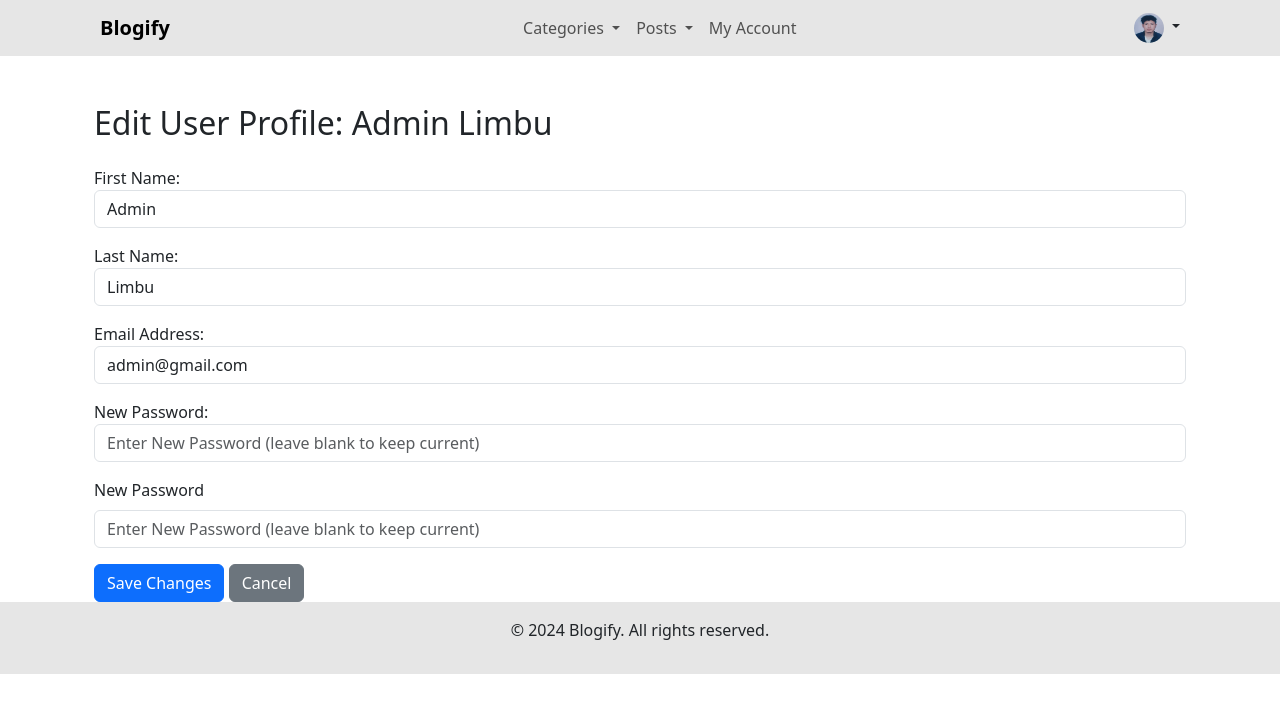
After one commit to nishanlimbuchemjong/Blogify-Python-Django, a Django app: page /Users/admin/edit-user/1/ in a window 1280 px wide. The commit adds this page. Shown: the top 713 px of the page. Run offline with Django 5.2, Linux system fonts and the light colour scheme; a user stored in the database is signed in; data comes from the database, SQL or seed files in the repository; both versions use the stored data as it was after the commit.

Commit message:
[add] EditUserProfile added on admin.

```diff
--- a/User/forms.py
+++ b/User/forms.py
@@ -1,5 +1,6 @@
 from django import forms
 from blog.models import Category, Post
+from .models import CustomUser
 
 class LoginForm(forms.Form):
     email = forms.EmailField(widget=forms.EmailInput(attrs={'placeholder': 'Email', 'class': 'form-control'}))
@@ -74,3 +75,51 @@ class PostForm(forms.ModelForm):
             'category': 'Category',
             'image': 'Upload Image',
         }
+
+class EditUserProfileForm(forms.ModelForm):
+    new_password = forms.CharField(
+        required=False,
+        widget=forms.PasswordInput(attrs={
+            'class': 'form-control',
+            'placeholder': 'Enter New Password (leave blank to keep current)',
+        }),
+        label='New Password'
+    )
+
+    class Meta:
+        model = CustomUser
+        fields = ['first_name', 'last_name', 'email']
+        widgets = {
+            'first_name': forms.TextInput(attrs={
+                'class': 'form-control',
+                'placeholder': 'Enter First Name',
+            }),
+            'last_name': forms.TextInput(attrs={
+                'class': 'form-control',
+                'placeholder': 'Enter Last Name',
+            }),
+            'email': forms.EmailInput(attrs={
+                'class': 'form-control',
+                'placeholder': 'Enter Email',
+            }),
+
+        }
+        labels = {
+            'first_name': 'First Name',
+            'last_name': 'Last Name',
+            'email': 'Email Address',
+        }
+
+    def save(self, commit=True):
+        user = super().save(commit=False)
+        if self.cleaned_data.get('new_password'):
+            user.password = make_password(self.cleaned_data['new_password'])
+        if commit:
+            user.save()
+        return user
+
+    def clean_new_password(self):
+        password = self.cleaned_data.get('new_password')
+        if password and len(password) < 8:
+            raise ValidationError("Password must be at least 8 characters long.")
+        return password
--- a/User/templates/admin/admin_base.html
+++ b/User/templates/admin/admin_base.html
@@ -50,9 +50,9 @@
                     <li class="nav-item">
                         <a class="nav-link" href="{% url 'admin_my_account' %}">My Account</a>
                     </li>
-                    <li class="nav-item">
-                        <a class="nav-link" href="#">Contact</a>
-                    </li>
+<!--                    <li class="nav-item">-->
+<!--                        <a class="nav-link" href="#">Contact</a>-->
+<!--                    </li>-->
 
 
                 </ul>
@@ -64,7 +64,7 @@
                     <img src="{{ request.user.profile_picture.url }}" alt="Profile" class="rounded-circle" width="30" height="30">
                 </a>
                 <ul class="dropdown-menu" aria-labelledby="profileDropdown">
-                    <li><a class="dropdown-item" href="#">Edit Profile</a></li>
+                    <li><a class="dropdown-item" href="{% url 'edit_user_profile' user.id%}">Edit Profile</a></li>
                     <li><a class="dropdown-item" href="{% url 'logout' %}">Logout</a></li>
                 </ul>
             </div>
--- /dev/null
+++ b/User/templates/admin/edit_user_profile.html
@@ -0,0 +1,22 @@
+{% extends 'admin/admin_base.html' %}
+
+{% block title %}Edit User Profile{% endblock %}
+
+{% block content %}
+<div class="container mt-5">
+    <h2 class="mb-4">Edit User Profile: {{ user.first_name }} {{ user.last_name }}</h2>
+
+    <form method="post">
+        {% csrf_token %}
+        {{ form.as_p }}
+
+        <div class="mb-3">
+            <label for="new_password" class="form-label">New Password</label>
+            {{ form.new_password }}
+        </div>
+
+        <button type="submit" class="btn btn-primary">Save Changes</button>
+        <a href="{% url 'admin_home' %}" class="btn btn-secondary">Cancel</a>
+    </form>
+</div>
+{% endblock %}
--- a/User/urls.py
+++ b/User/urls.py
@@ -41,7 +41,7 @@ urlpatterns = [
     path('post/<int:post_id>/edit/', views.AdminEditPost, name='admin_edit_post'),
     path('post/<int:post_id>/delete/', views.AdminDeletePost, name='admin_delete_post'),
     path('my-account/', views.MyAccount, name='admin_my_account'),
-
+    path('admin/edit-user/<int:user_id>/', views.EditUserProfile, name='edit_user_profile'),
 ]
 # Serve media files during development
 if settings.DEBUG:
--- a/User/views.py
+++ b/User/views.py
@@ -6,7 +6,7 @@ from django.shortcuts import get_object_or_404, redirect
 from .models import CustomUser
 from blog.models import Post, Like, Category, Comment
 from django.contrib.auth.decorators import login_required
-from .forms import CategoryForm
+from .forms import CategoryForm, EditUserProfileForm
 from django.http import JsonResponse
 
 def UserHome(request):
@@ -394,3 +394,18 @@ def MyAccount(request):
     }
 
     return render(request, 'admin/my_account.html', context)
+
+@login_required
+def EditUserProfile(request, user_id):
+    user = get_object_or_404(CustomUser, id=user_id)
+
+    if request.method == 'POST':
+        form = EditUserProfileForm(request.POST, instance=user)
+        if form.is_valid():
+            form.save()
+            messages.success(request, f"{user.first_name}'s profile updated successfully!")
+            return redirect('admin_my_account')
+    else:
+        form = EditUserProfileForm(instance=user)
+
+    return render(request, 'admin/edit_user_profile.html', {'form': form, 'user': user})
```
Also changed, not shown: db.sqlite3.
